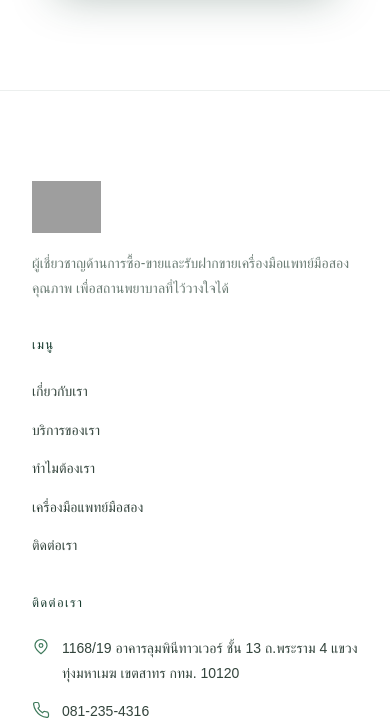
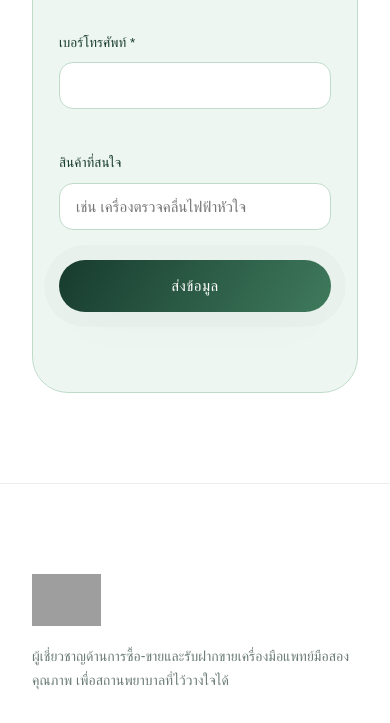
Before and after one commit to buranon-prog/AMN-Sure, a PHP site: page /index-preview-v2.html in a window 390 px wide. Shown: the part 5153-5876 px from the top of the page. Run offline with PHP 8.4, Linux system fonts and the light colour scheme; some web fonts are replaced; grey boxes are pictures that could not be loaded.

Commit message:
Add lead-capture inquiry form and shrink map to footer
- Homepage: replace the large full-width Google Map section with a
  minimal "สนใจสินค้า?" lead form (Name, Clinic, Phone, Product of
  interest). Submits via fetch to inquiry.php with an inline
  success/error message and a honeypot field against bots.
- Move the Google Map into a small embed in the footer's Contact Us
  column (bottom-right of the page) instead of its own section.
- inquiry.php: public endpoint that validates and stores submissions
  in a new `inquiries` table (schema.sql updated).
- admin/inquiries.php + admin/delete-inquiry.php: single admin page
  listing all submitted leads with a delete action, linked from the
  admin dashboard nav with a live count badge.

Tested end-to-end locally (SQLite stand-in): form submit -> stored,
honeypot silently ignored, admin list + delete work, no horizontal
overflow from 390px to 1920px.

```diff
--- a/landing-page/admin/index.php
+++ b/landing-page/admin/index.php
@@ -13,6 +13,8 @@ $stmt = getDb()->query(
 );
 $products = $stmt->fetchAll();
 
+$inquiryCount = (int) getDb()->query('SELECT COUNT(*) FROM inquiries')->fetchColumn();
+
 $pageTitle = 'จัดการสินค้า';
 require __DIR__ . '/_layout_head.php';
 ?>
@@ -20,6 +22,7 @@ require __DIR__ . '/_layout_head.php';
 <div class="topbar">
   <h1>จัดการสินค้ามือสอง</h1>
   <nav>
+    <a href="inquiries.php">ผู้สนใจสินค้า<?= $inquiryCount ? ' (' . $inquiryCount . ')' : '' ?></a>
     <a href="../used-equipment.php" target="_blank">ดูหน้าเว็บจริง &rarr;</a>
     <a href="logout.php">ออกจากระบบ</a>
   </nav>
--- a/landing-page/index-preview-v2.html
+++ b/landing-page/index-preview-v2.html
@@ -465,19 +465,54 @@
   .cta-box .btn-outline{border-color:rgba(255,255,255,.3);color:var(--white);background:transparent;}
   .cta-box .btn-outline:hover{background:rgba(255,255,255,.08);}
 
-  /* ---- map ---- */
-  .map{padding:0 0 150px;}
-  .map-frame{
-    border-radius:28px;
+  /* ---- inquiry (lead form) ---- */
+  .inquiry{padding:0 0 150px;}
+  .inquiry-box{
+    max-width:820px;
+    margin:0 auto;
+    padding:64px 56px;
+    border-radius:36px;
+    background:var(--green-mist);
+    border:1px solid var(--green-soft);
+  }
+  .inquiry-head{text-align:center;margin-bottom:40px;}
+  .inquiry-head h2{margin-top:10px;}
+  .inquiry-head p{max-width:440px;margin:0 auto;}
+  .inquiry-grid{display:grid;grid-template-columns:1fr 1fr;gap:20px;margin-bottom:8px;}
+  .inquiry-form .form-field{margin-bottom:22px;}
+  .inquiry-form label{display:block;font-size:13.5px;font-weight:500;color:var(--green-dark);margin-bottom:8px;}
+  .inquiry-form input{
+    width:100%;
+    padding:14px 16px;
+    border:1px solid var(--green-soft);
+    border-radius:14px;
+    font-family:inherit;
+    font-size:15px;
+    color:var(--text);
+    background:var(--white);
+    transition:.25s ease;
+  }
+  .inquiry-form input:focus{outline:none;border-color:var(--green);box-shadow:0 0 0 4px rgba(63,122,92,.14);}
+  .hp-field{position:absolute;left:-9999px;width:1px;height:1px;opacity:0;pointer-events:none;}
+  .inquiry-submit{width:100%;justify-content:center;border:none;cursor:pointer;font-family:inherit;}
+  .inquiry-submit:disabled{opacity:.6;cursor:not-allowed;transform:none;}
+  .inquiry-msg{margin-top:16px;font-size:14px;text-align:center;min-height:20px;}
+  .inquiry-msg.success{color:var(--green-dark);font-weight:500;}
+  .inquiry-msg.error{color:#a33;}
+  @media(max-width:720px){
+    .inquiry{padding:0 0 90px;}
+    .inquiry-box{padding:44px 26px;}
+    .inquiry-grid{grid-template-columns:1fr;}
+  }
+
+  /* ---- footer map ---- */
+  .footer-map{
+    margin-top:18px;
+    border-radius:16px;
     overflow:hidden;
     border:1px solid var(--green-soft);
-    box-shadow:var(--shadow);
   }
-  .map-frame iframe{width:100%;height:420px;display:block;border:0;}
-  @media(max-width:720px){
-    .map{padding:0 0 90px;}
-    .map-frame iframe{height:300px;}
-  }
+  .footer-map iframe{width:100%;height:150px;display:block;border:0;}
 
   /* ---- footer ---- */
   footer{
@@ -809,14 +844,37 @@
   </div>
 </section>
 
-<section class="map" id="map">
+<section class="inquiry" id="inquiry">
   <div class="container">
-    <div class="section-head center reveal">
-      <span class="eyebrow" style="margin:0 auto;justify-content:center;">Visit Us</span>
-      <h2 data-th="แผนที่บริษัท" data-en="Our Location">แผนที่บริษัท</h2>
-    </div>
-    <div class="map-frame reveal">
-      <iframe src="https://www.google.com/maps?q=1168%2F19+Lumpini+Tower%2C+Rama+IV+Road%2C+Thung+Maha+Mek%2C+Sathon%2C+Bangkok+10120&output=embed" loading="lazy" referrerpolicy="no-referrer-when-downgrade" title="AMN SURE location on Google Maps" allowfullscreen></iframe>
+    <div class="inquiry-box reveal">
+      <div class="inquiry-head">
+        <span class="eyebrow" style="margin:0 auto;justify-content:center;">Get A Quote</span>
+        <h2 data-th="สนใจสินค้า?" data-en="Interested?">สนใจสินค้า?</h2>
+        <p data-th="ฝากข้อมูลไว้ ทีมงาน AMN Sure จะติดต่อกลับโดยเร็วที่สุด" data-en="Leave your details and the AMN Sure team will get back to you shortly.">ฝากข้อมูลไว้ ทีมงาน AMN Sure จะติดต่อกลับโดยเร็วที่สุด</p>
+      </div>
+      <form id="inquiryForm" class="inquiry-form" novalidate>
+        <div class="inquiry-grid">
+          <div class="form-field">
+            <label for="inq-name" data-th="ชื่อ-นามสกุล *" data-en="Full Name *">ชื่อ-นามสกุล *</label>
+            <input type="text" id="inq-name" name="name" required>
+          </div>
+          <div class="form-field">
+            <label for="inq-clinic" data-th="ชื่อคลินิก/หน่วยงาน" data-en="Clinic / Organization">ชื่อคลินิก/หน่วยงาน</label>
+            <input type="text" id="inq-clinic" name="clinic_name">
+          </div>
+          <div class="form-field">
+            <label for="inq-phone" data-th="เบอร์โทรศัพท์ *" data-en="Phone Number *">เบอร์โทรศัพท์ *</label>
+            <input type="tel" id="inq-phone" name="phone" required>
+          </div>
+          <div class="form-field">
+            <label for="inq-product" data-th="สินค้าที่สนใจ" data-en="Product of Interest">สินค้าที่สนใจ</label>
+            <input type="text" id="inq-product" name="product" data-th-placeholder="เช่น เครื่องตรวจคลื่นไฟฟ้าหัวใจ" data-en-placeholder="e.g. ECG Machine" placeholder="เช่น เครื่องตรวจคลื่นไฟฟ้าหัวใจ">
+          </div>
+        </div>
+        <input type="text" name="website" class="hp-field" tabindex="-1" autocomplete="off" aria-hidden="true">
+        <button type="submit" class="btn btn-primary inquiry-submit" data-th="ส่งข้อมูล" data-en="Submit">ส่งข้อมูล</button>
+        <div id="inquiryMsg" class="inquiry-msg" role="status" aria-live="polite"></div>
+      </form>
     </div>
   </div>
 </section>
@@ -856,6 +914,9 @@
             <a href="mailto:sure@amnsure.co.th">sure@amnsure.co.th</a>
           </li>
         </ul>
+        <div class="footer-map">
+          <iframe src="https://www.google.com/maps?q=1168%2F19+Lumpini+Tower%2C+Rama+IV+Road%2C+Thung+Maha+Mek%2C+Sathon%2C+Bangkok+10120&output=embed" loading="lazy" referrerpolicy="no-referrer-when-downgrade" title="AMN SURE location on Google Maps"></iframe>
+        </div>
       </div>
     </div>
     <div class="footer-bottom">
@@ -924,6 +985,11 @@
       }
     });
 
+    document.querySelectorAll('[data-th-placeholder]').forEach(function (el) {
+      var value = el.getAttribute('data-' + lang + '-placeholder');
+      if (value !== null) { el.setAttribute('placeholder', value); }
+    });
+
     document.querySelectorAll('.lang-btn').forEach(function (btn) {
       btn.classList.toggle('active', btn.getAttribute('data-lang') === lang);
     });
@@ -940,5 +1006,46 @@
   if (savedLang === 'en') { setLanguage('en'); }
 </script>
 
+<script>
+  var inquiryForm = document.getElementById('inquiryForm');
+  if (inquiryForm) {
+    inquiryForm.addEventListener('submit', function (e) {
+      e.preventDefault();
+      var msgEl = document.getElementById('inquiryMsg');
+      var submitBtn = inquiryForm.querySelector('.inquiry-submit');
+      var currentLang = document.documentElement.lang === 'en' ? 'en' : 'th';
+
+      msgEl.textContent = '';
+      msgEl.className = 'inquiry-msg';
+      submitBtn.disabled = true;
+
+      fetch('inquiry.php', {
+        method: 'POST',
+        body: new FormData(inquiryForm)
+      })
+        .then(function (res) { return res.json(); })
+        .then(function (data) {
+          if (data.success) {
+            msgEl.textContent = currentLang === 'en'
+              ? 'Thank you! Our team will contact you shortly.'
+              : 'ขอบคุณครับ ทีมงานจะติดต่อกลับโดยเร็วที่สุด';
+            msgEl.classList.add('success');
+            inquiryForm.reset();
+          } else {
+            msgEl.textContent = data.message || (currentLang === 'en' ? 'Something went wrong. Please try again.' : 'เกิดข้อผิดพลาด กรุณาลองใหม่อีกครั้ง');
+            msgEl.classList.add('error');
+          }
+        })
+        .catch(function () {
+          msgEl.textContent = currentLang === 'en' ? 'Something went wrong. Please try again.' : 'เกิดข้อผิดพลาด กรุณาลองใหม่อีกครั้ง';
+          msgEl.classList.add('error');
+        })
+        .finally(function () {
+          submitBtn.disabled = false;
+        });
+    });
+  }
+</script>
+
 </body>
 </html>
```
Also changed, not shown: landing-page/admin/delete-inquiry.php (added, +21 -0 lines), landing-page/admin/inquiries.php (added, +68 -0 lines), landing-page/db/schema.sql (+9 -0 lines), landing-page/inquiry.php (added, +43 -0 lines).
